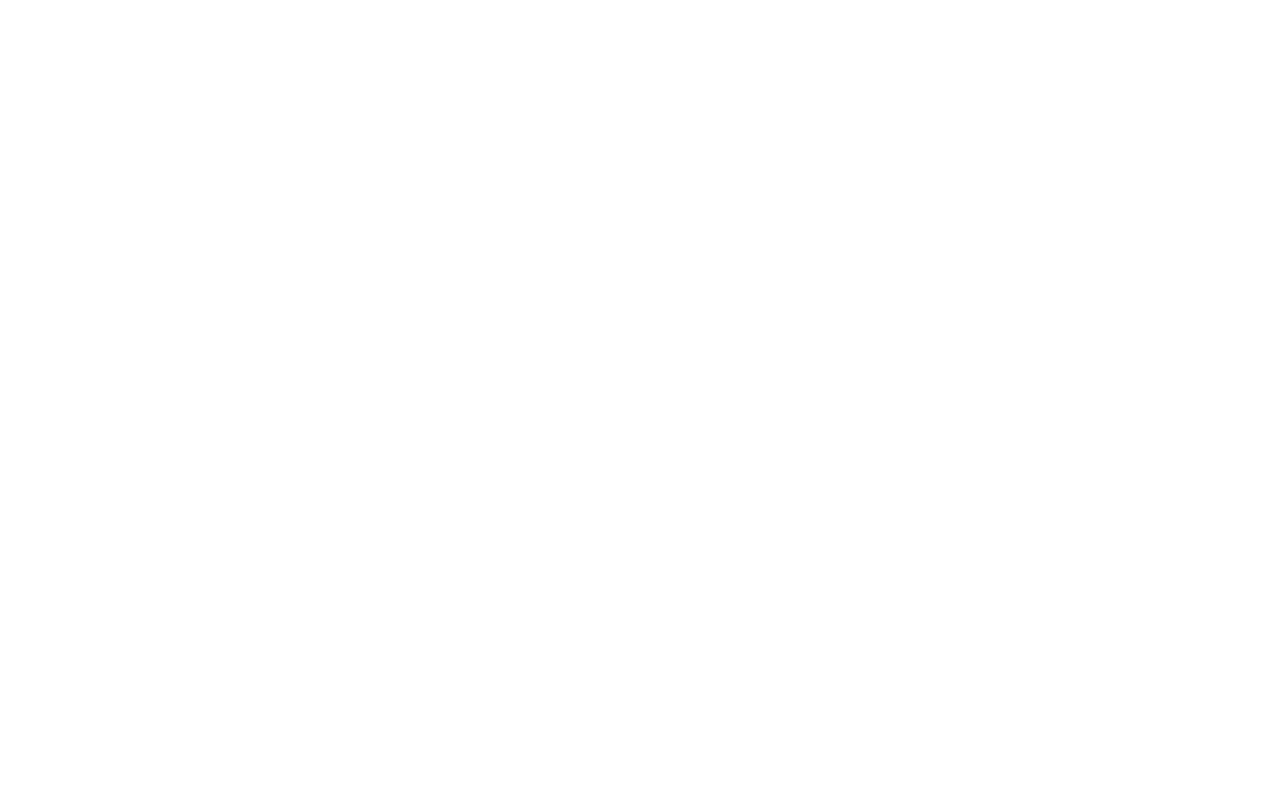
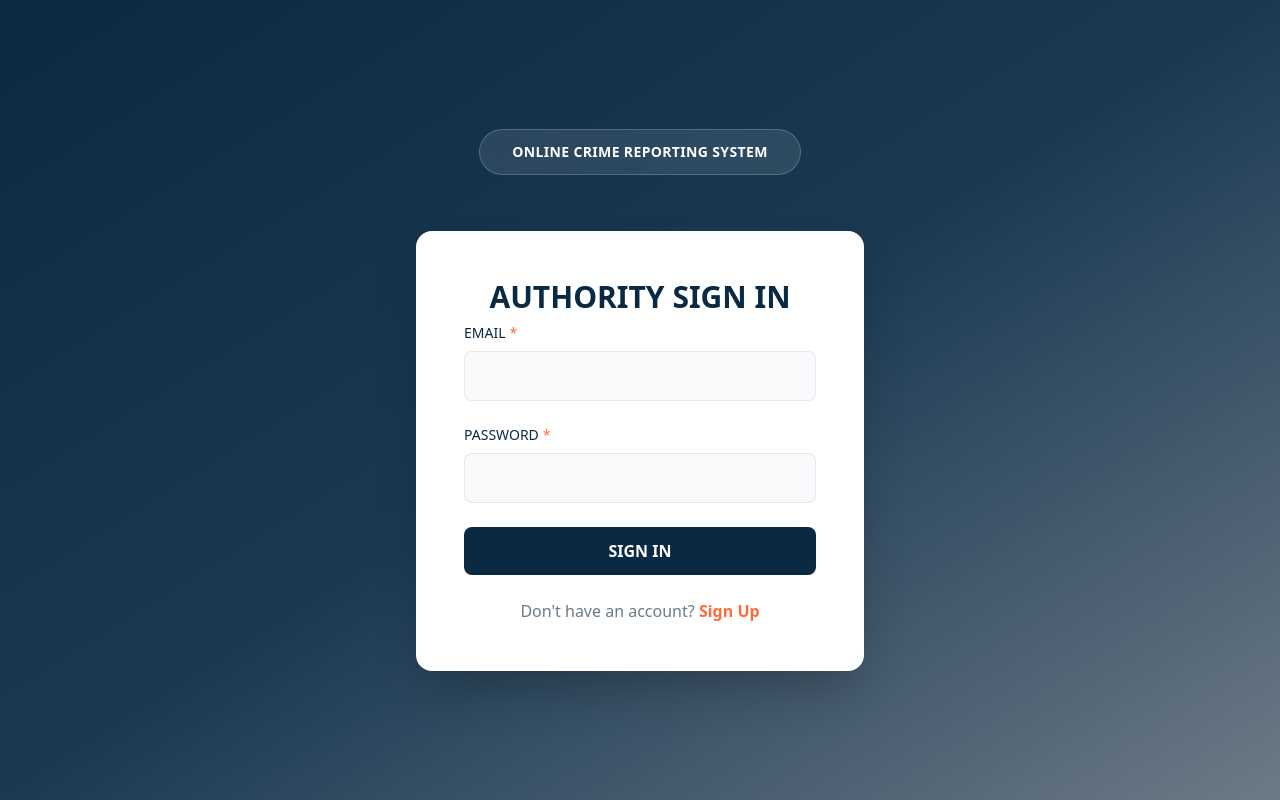
Before and after one commit to D1-Project2025/Online-Crime-Reporting-System, a React app in the folder frontend/: page /authority/signin in a window 1280 px wide. Before the commit this address had no page. Built offline with nearby package versions, Linux system fonts and the light colour scheme; the HTML template or start-up script is replaced by a standard one.

Commit message:
Added Sign in Pages for admin and authority

```diff
--- a/frontend/src/App.jsx
+++ b/frontend/src/App.jsx
@@ -8,7 +8,8 @@
 import AdminCaseDetails from "./pages/AdminCaseDetails";
 import AuthorityDashboard from './pages/AuthorityDashboard';
 import AuthorityCaseDetails from "./pages/AuthorityCaseDetails";
-
+import AdminSignIn from "./pages/AdminSignIn";
+import AuthoritySignIn from "./pages/AuthoritySignIn";
 
 
 function App() {
@@ -23,6 +24,8 @@
         <Route path="/admin/dashboard" element={<AdminDashboard />} />
         <Route path="/authority/dashboard" element={<AuthorityDashboard/>} />
         <Route path="/authority/case" element={<AuthorityCaseDetails/>} />
+        <Route path="/admin/signin" element={<AdminSignIn />} />
+        <Route path="/authority/signin" element={<AuthoritySignIn />} />
       </Routes>
     </>
   );
--- /dev/null
+++ b/frontend/src/pages/AdminSignIn.jsx
@@ -0,0 +1,26 @@
+import { useNavigate } from 'react-router-dom';
+import AuthLayout from '../components/AuthLayout';
+import Input from '../components/Input';
+import Button from '../components/Button';
+
+export default function AdminSignIn() {
+  const navigate = useNavigate();
+
+  const handleSubmit = (e) => {
+    e.preventDefault();
+    navigate('/admin/dashboard');
+  };
+
+  return (
+    <AuthLayout title="ADMIN SIGN IN">
+      <form onSubmit={handleSubmit} className="space-y-6">
+        <Input label="EMAIL" type="email" required />
+        <Input label="PASSWORD" type="password" required />
+
+        <Button type="submit" variant="navy" className="w-full">
+          SIGN IN
+        </Button>
+      </form>
+    </AuthLayout>
+  );
+}
--- /dev/null
+++ b/frontend/src/pages/AuthoritySignIn.jsx
@@ -0,0 +1,33 @@
+import { Link, useNavigate } from 'react-router-dom';
+import AuthLayout from '../components/AuthLayout';
+import Input from '../components/Input';
+import Button from '../components/Button';
+
+export default function AuthoritySignIn() {
+  const navigate = useNavigate();
+
+  const handleSubmit = (e) => {
+    e.preventDefault();
+    navigate('/authority/dashboard');
+  };
+
+  return (
+    <AuthLayout title="AUTHORITY SIGN IN">
+      <form onSubmit={handleSubmit} className="space-y-6">
+        <Input label="EMAIL" type="email" required />
+        <Input label="PASSWORD" type="password" required />
+
+        <Button type="submit" variant="navy" className="w-full">
+          SIGN IN
+        </Button>
+      </form>
+
+      <p className="text-center text-[#6D7A86] mt-6">
+        Don't have an account?{' '}
+        <Link to="/authority/signup" className="text-[#FF6A3D] font-semibold hover:text-[#ff5a2d] transition-colors">
+          Sign Up
+        </Link>
+      </p>
+    </AuthLayout>
+  );
+}
```
